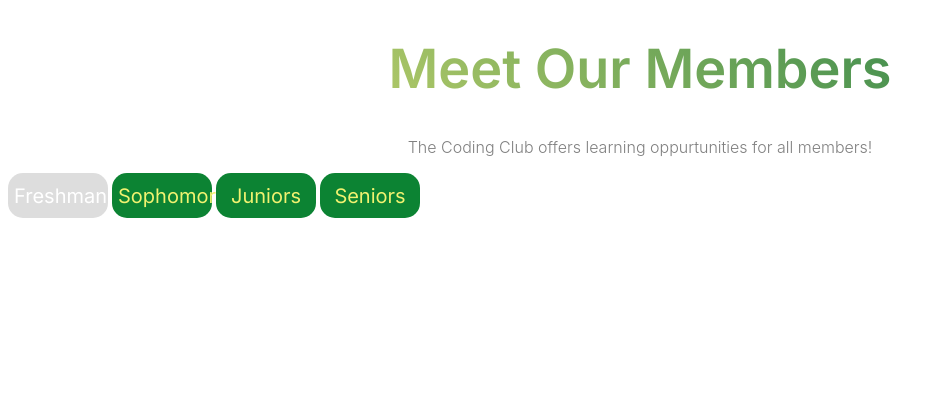
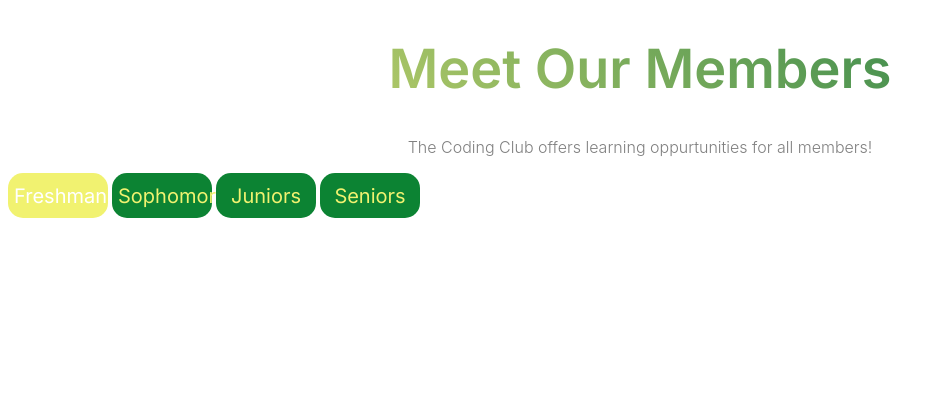
Before and after one commit to GBNCodingClub/website, a PHP site: page /members.html in a window 1280 px wide, with the pointer over the restyled element. Shown: the part 100-517 px from the top of the page, without its empty margins (0-945 px from the left). Run offline with PHP 8.4, Linux system fonts and the light colour scheme.

Commit message:
Update style.css

```diff
--- a/style.css
+++ b/style.css
@@ -106,7 +106,7 @@ footer{
 }
 
 .memberbtn:hover {
-  background-color: #ddd;
+  background-color: #f1f270;
   color: white;
 }
 
```
